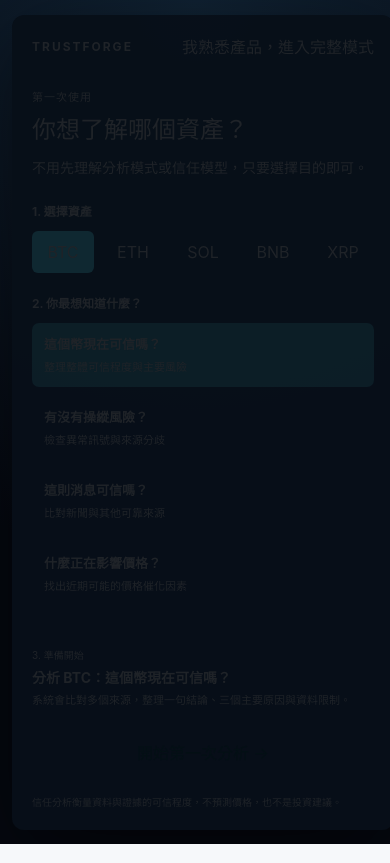
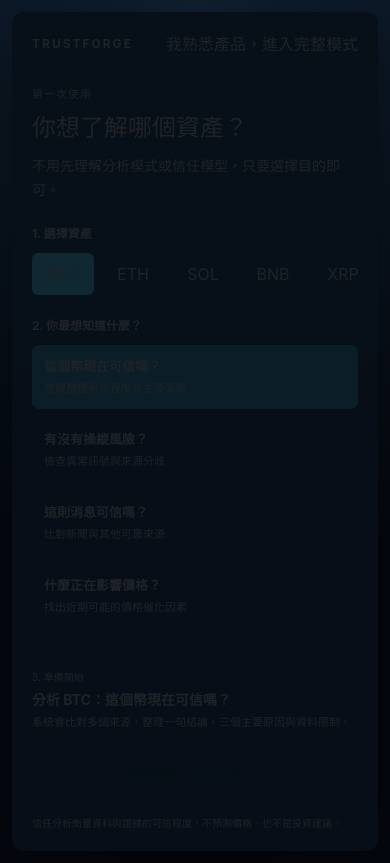
Before and after one commit to cancleeric/trustforge, a React (Vite) app in the folder frontend/: page / in a window 390 px wide. Built offline with nearby package versions, Linux system fonts and the light colour scheme; no server answers.

Commit message:
fix(frontend): contain first-run layout on mobile

```diff
--- a/frontend/src/hermes/hermes.css
+++ b/frontend/src/hermes/hermes.css
@@ -509,10 +509,10 @@
 .hermes-nav-item::after { content: attr(data-description); position: absolute; z-index: 90; left: 50%; top: calc(100% + 10px); width: 190px; transform: translateX(-50%); border: 1px solid var(--color-hermes-bd2); border-radius: 5px; background: var(--color-hermes-card); box-shadow: 0 10px 28px rgba(0,0,0,.45); color: var(--color-hermes-tx2); padding: 7px 9px; font: 10px/1.45 var(--font-hermes-sans); letter-spacing: 0; text-align: left; opacity: 0; pointer-events: none; transition: opacity .12s; }
 .hermes-nav-item:hover::after,.hermes-nav-item:focus-visible::after { opacity: 1; }
 .hermes-first-run{min-height:100dvh;display:grid;place-items:center;padding:28px;background:radial-gradient(circle at 50% 0,#102233,#050810 65%);color:var(--color-hermes-tx);font-family:var(--font-hermes-sans)}
-.hermes-first-run>section{width:min(860px,100%);border:1px solid var(--color-hermes-bd2);border-top:3px solid var(--color-hermes-cyan);border-radius:12px;background:rgba(8,15,24,.97);box-shadow:0 28px 90px rgba(0,0,0,.55);padding:28px}
+.hermes-first-run>section{min-width:0;width:min(860px,100%);border:1px solid var(--color-hermes-bd2);border-top:3px solid var(--color-hermes-cyan);border-radius:12px;background:rgba(8,15,24,.97);box-shadow:0 28px 90px rgba(0,0,0,.55);padding:28px}
 .hermes-first-run header{display:flex;align-items:center;justify-content:space-between}.hermes-first-run header>span{font-size:12px;font-weight:700;letter-spacing:2px;color:var(--color-hermes-cyan)}.hermes-first-run header button{border:0;background:transparent;color:var(--color-hermes-tx2);font:11px inherit;cursor:pointer}
 .first-run-intro{margin:30px 0 24px}.first-run-intro p{margin:0;color:var(--color-hermes-amber);font-size:11px;letter-spacing:1px}.first-run-intro h1{margin:7px 0;font-size:30px}.first-run-intro span{color:var(--color-hermes-tx2);font-size:14px}
-.hermes-first-run fieldset{margin:0 0 22px;padding:0;border:0}.hermes-first-run legend{margin-bottom:10px;color:var(--color-hermes-tx2);font-size:12px;font-weight:700}.first-run-coins>div{display:flex;gap:8px}.first-run-coins button{min-width:62px;border:1px solid var(--color-hermes-bd2);border-radius:6px;background:var(--color-hermes-inset);color:var(--color-hermes-tx);padding:9px;font:700 12px var(--font-hermes-mono);cursor:pointer}.first-run-coins button[aria-pressed=true]{border-color:var(--color-hermes-cyan);background:rgba(77,216,224,.12);color:var(--color-hermes-cyan)}
+.hermes-first-run fieldset{min-width:0;margin:0 0 22px;padding:0;border:0}.hermes-first-run legend{margin-bottom:10px;color:var(--color-hermes-tx2);font-size:12px;font-weight:700}.first-run-coins>div{display:flex;gap:8px}.first-run-coins button{min-width:62px;border:1px solid var(--color-hermes-bd2);border-radius:6px;background:var(--color-hermes-inset);color:var(--color-hermes-tx);padding:9px;font:700 12px var(--font-hermes-mono);cursor:pointer}.first-run-coins button[aria-pressed=true]{border-color:var(--color-hermes-cyan);background:rgba(77,216,224,.12);color:var(--color-hermes-cyan)}
 .first-run-intents>div{display:grid;grid-template-columns:1fr 1fr;gap:9px}.first-run-intents button{border:1px solid var(--color-hermes-bd);border-radius:7px;background:var(--color-hermes-inset);padding:12px;text-align:left;color:var(--color-hermes-tx);cursor:pointer}.first-run-intents button b,.first-run-intents button span{display:block}.first-run-intents button b{font-size:13px}.first-run-intents button span{margin-top:4px;color:var(--color-hermes-tx2);font-size:11px}.first-run-intents button[aria-pressed=true]{border-color:var(--color-hermes-cyan);box-shadow:inset 3px 0 var(--color-hermes-cyan);background:rgba(77,216,224,.07)}
 .first-run-confirmation{display:flex;align-items:center;justify-content:space-between;gap:20px;border-top:1px solid var(--color-hermes-bd);padding-top:20px}.first-run-confirmation p,.first-run-confirmation strong,.first-run-confirmation span{display:block}.first-run-confirmation p{margin:0 0 4px;color:var(--color-hermes-tx3);font-size:10px}.first-run-confirmation strong{font-size:14px}.first-run-confirmation span{margin-top:4px;color:var(--color-hermes-tx2);font-size:11px}.first-run-confirmation>button{flex:0 0 auto;border:0;border-radius:6px;background:var(--color-hermes-cyan);color:#041015;padding:12px 18px;font:700 13px inherit;cursor:pointer}.hermes-first-run footer{margin-top:18px;color:var(--color-hermes-tx3);font-size:10px}
 @media(max-width:680px){.hermes-first-run{padding:12px}.hermes-first-run>section{padding:20px}.first-run-intro h1{font-size:24px}.first-run-intents>div{grid-template-columns:1fr}.first-run-confirmation{align-items:stretch;flex-direction:column}.first-run-confirmation>button{width:100%}.first-run-coins>div{overflow-x:auto}}
```
